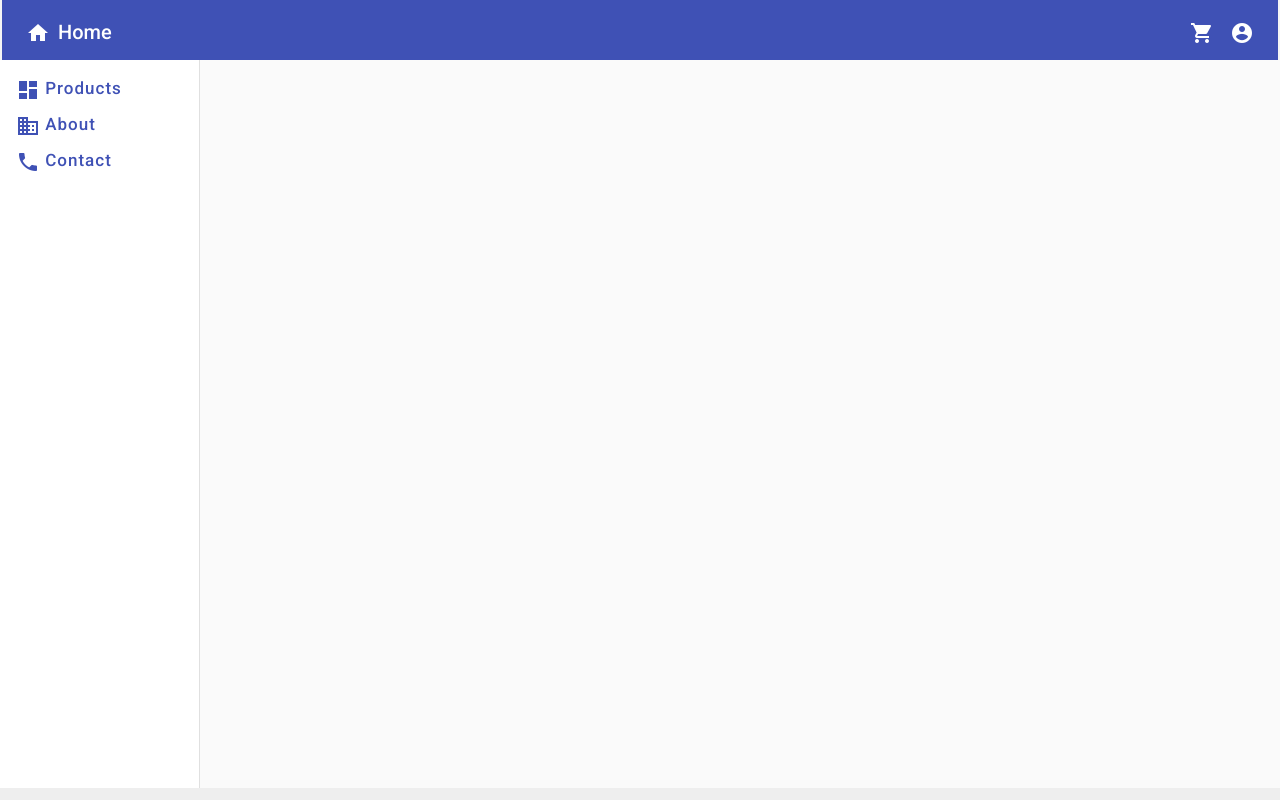
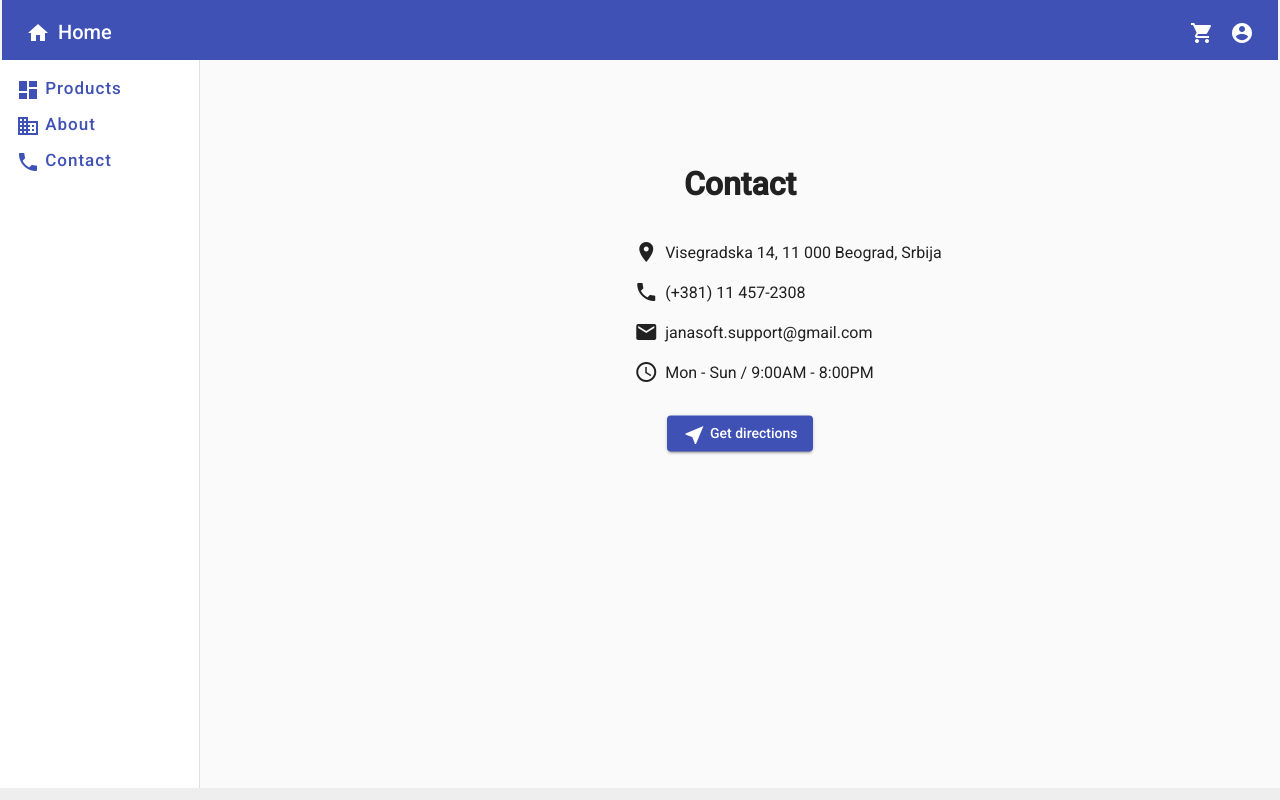
Before and after one commit to a2rsic/online-store, an Angular app: page /contact in a window 1280 px wide. Before the commit this address led to /. Built offline with nearby package versions, Linux system fonts and the light colour scheme.

Commit message:
Implement contact page

```diff
--- a/src/app/app-routing.module.ts
+++ b/src/app/app-routing.module.ts
@@ -3,6 +3,7 @@ import { RouterModule, Routes } from "@angular/router";
 import { HomeComponent } from "./pages/home/home.component";
 import { ProductsComponent } from "./pages/products/products.component";
 import { AboutComponent } from "./pages/about/about.component";
+import { ContactComponent } from "./pages/contact/contact.component";
 
 const routes: Routes = [
   {
@@ -17,6 +18,10 @@ const routes: Routes = [
     path: "about",
     component: AboutComponent,
   },
+  {
+    path: "contact",
+    component: ContactComponent,
+  },
   { path: "", redirectTo: "/home", pathMatch: "full" },
 ];
 
--- a/src/app/app.component.html
+++ b/src/app/app.component.html
@@ -17,7 +17,7 @@
             About
           </button>
         </a>
-        <a routerLink="/products">
+        <a routerLink="/contact">
           <button mat-button color="primary">
             <mat-icon class="icon">phone</mat-icon>
             Contact
--- /dev/null
+++ b/src/app/pages/contact/contact.component.html
@@ -0,0 +1,32 @@
+<div class="container">
+    <div class="content">
+        <h1>Contact</h1>
+        <div class="transform">
+            <p>
+                <mat-icon>location_on</mat-icon>
+                Visegradska 14, 11 000 Beograd, Srbija
+            </p>
+            <p>
+                <mat-icon>phone</mat-icon>
+                (+381) 11 457-2308
+            </p>
+            <p>
+                <mat-icon>email</mat-icon>
+                janasoft.support@gmail.com
+            </p>
+            <p>
+                <mat-icon>schedule</mat-icon>
+                Mon - Sun / 9:00AM - 8:00PM
+            </p>
+        </div>
+        <div class="action-btn">
+            <a target="_blank"
+                href="https://www.google.rs/maps/place/Vi%C5%A1egradska+14,+Beograd/@44.801543,20.4519599,17z/data=!3m1!4b1!4m5!3m4!1s0x475a70069a60437d:0xe1490b55d4e52123!8m2!3d44.801543!4d20.4541486?hl=en&authuser=0">
+                <button mat-raised-button color="primary">
+                    <mat-icon>near_me</mat-icon>
+                    Get directions
+                </button>
+            </a>
+        </div>
+    </div>
+</div>
--- /dev/null
+++ b/src/app/pages/contact/contact.component.scss
@@ -0,0 +1,31 @@
+.container {
+  position: relative;
+}
+.content {
+  width: 70%;
+  display: flex;
+  flex-direction: column;
+  position: absolute;
+  left: 15%;
+  transform: translateY(30%);
+
+  h1,
+  .action-btn {
+    text-align: center;
+    margin-top: 15px;
+  }
+}
+
+p {
+  display: flex;
+  align-items: center;
+
+  mat-icon {
+    margin-right: 7px;
+  }
+}
+
+.transform {
+  width: 60%;
+  transform: translateX(60%);
+}
--- /dev/null
+++ b/src/app/pages/contact/contact.component.ts
@@ -0,0 +1,15 @@
+import { Component, OnInit } from "@angular/core";
+
+@Component({
+  selector: "app-contact",
+  templateUrl: "./contact.component.html",
+  styleUrls: ["./contact.component.scss"],
+})
+export class ContactComponent implements OnInit {
+  public latitude = 44.801543;
+  public longitude = 20.4519599;
+
+  constructor() {}
+
+  ngOnInit() {}
+}
```
Also changed, not shown: src/app/app.module.ts (+11 -3 lines), 2 other files (tests, documents, lock files or other folders).
